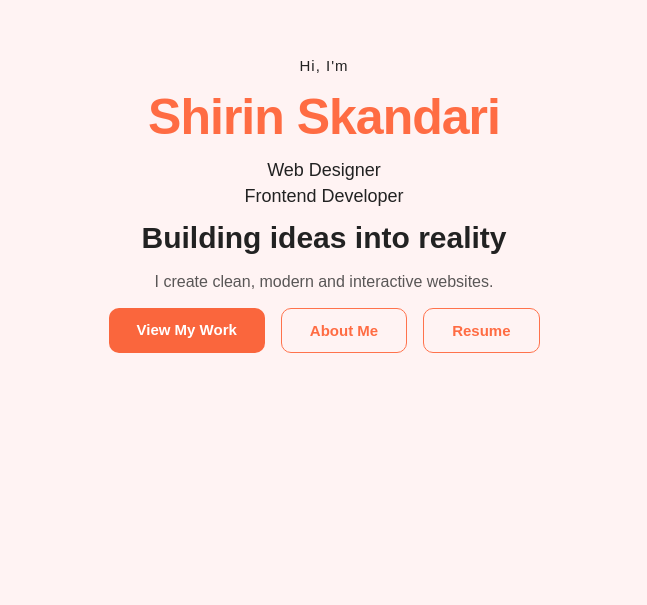
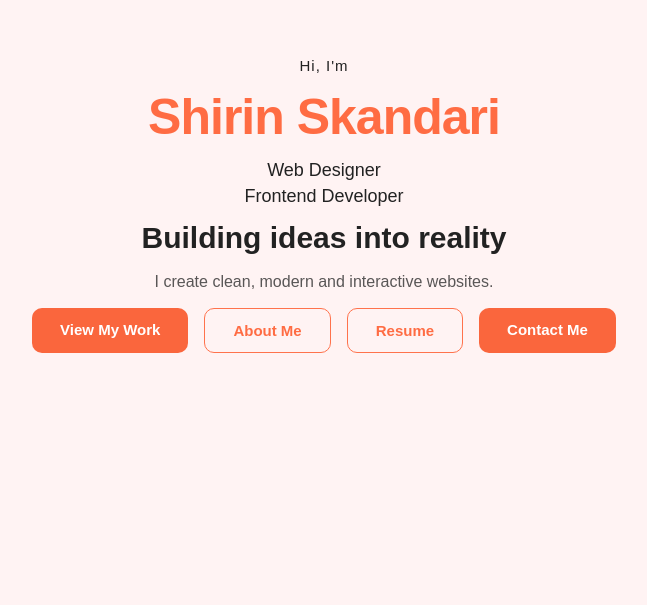
Before and after one commit to Shirin-skandari/Portfolio-v2, a Next.js app: page / in a window 1280 px wide. Shown: the part 195-800 px from the top of the page, without its empty margins (316-963 px from the left). Built offline with nearby package versions, Linux system fonts and the light colour scheme.

Commit message:
Add contact section

```diff
--- a/src/app/page.js
+++ b/src/app/page.js
@@ -123,6 +123,9 @@ export default function Home() {
             </a>
           <a href="#resume" className={styles.secondaryButton}>
             Resume
+          </a>
+          <a href="#contact" className={styles.primaryButton}>
+            Contact Me
           </a>
         </div>
 
@@ -357,6 +360,16 @@ export default function Home() {
         </div>
       </section>
 
+      <section id="contact" className={styles.contact}>
+        <h2 className={styles.sectionTitle}>Contact</h2>
+        <div className={styles.contactContent}>
+          <div className={styles.contactInfo}>
+
+          </div>
+          <div className={styles.contactForm}></div>
+
+        </div>
+        </section>
       {selectedProject && (
         <div
           className={styles.modalOverlay}
@@ -380,7 +393,9 @@ export default function Home() {
             <div className={styles.modalInfo}>
               <h2>
                 <span>{selectedProject.title}</span>
-                <span>{selectedProject.title}</span>
+                <span className={styles.revealTitle}>
+                  {selectedProject.title}
+                  </span>
               </h2>
 
               <p>{selectedProject.details}</p>
@@ -408,7 +423,7 @@ export default function Home() {
                 </a>
 
                 <a
-                  hred={selectedProject.github}
+                  href={selectedProject.github}
                   className={styles.secondaryButton}
                 >
                   GitHub
--- a/src/app/page.module.scss
+++ b/src/app/page.module.scss
@@ -626,7 +626,7 @@
   h2 span:last-child {
     position: static;
     inset: 0;
-    width: 0;
+    width: max-content;
     overflow: hidden;
     white-space: nowrap;
     transition: width 0.6s ease;
```
